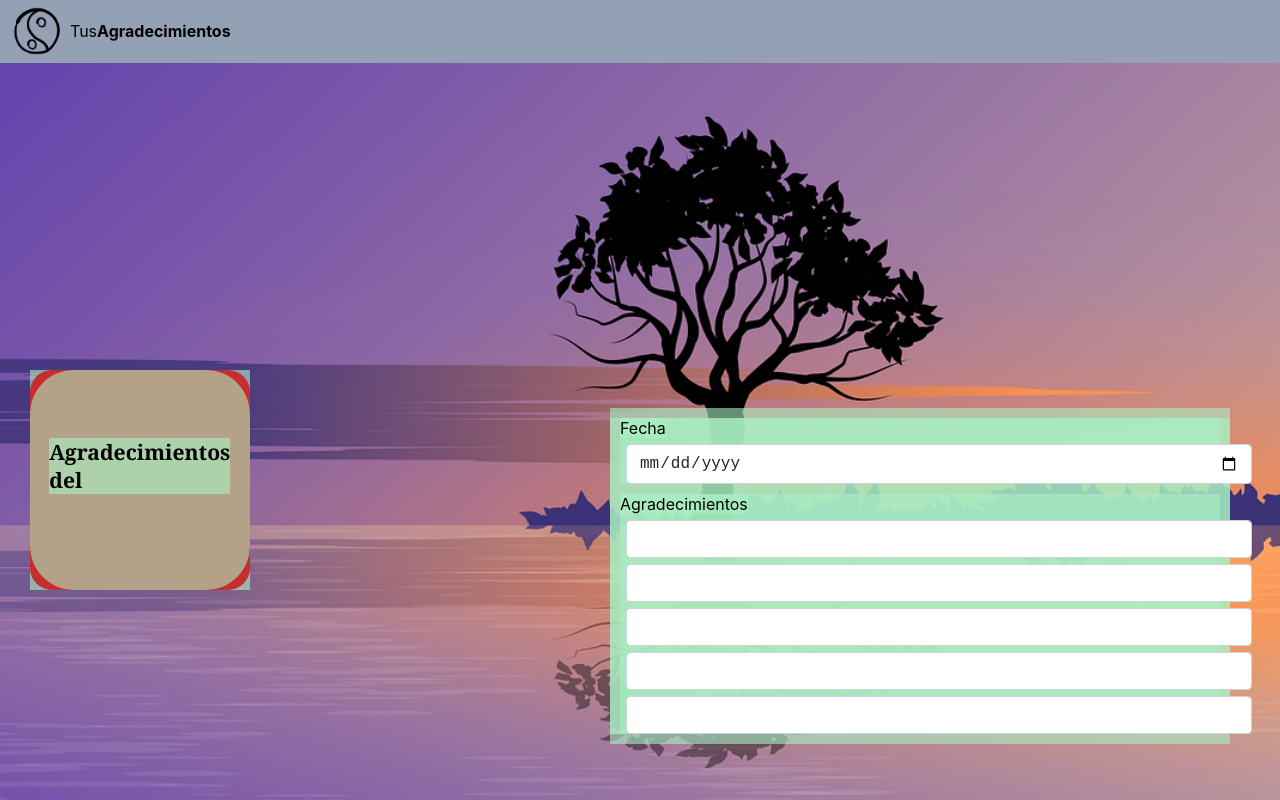
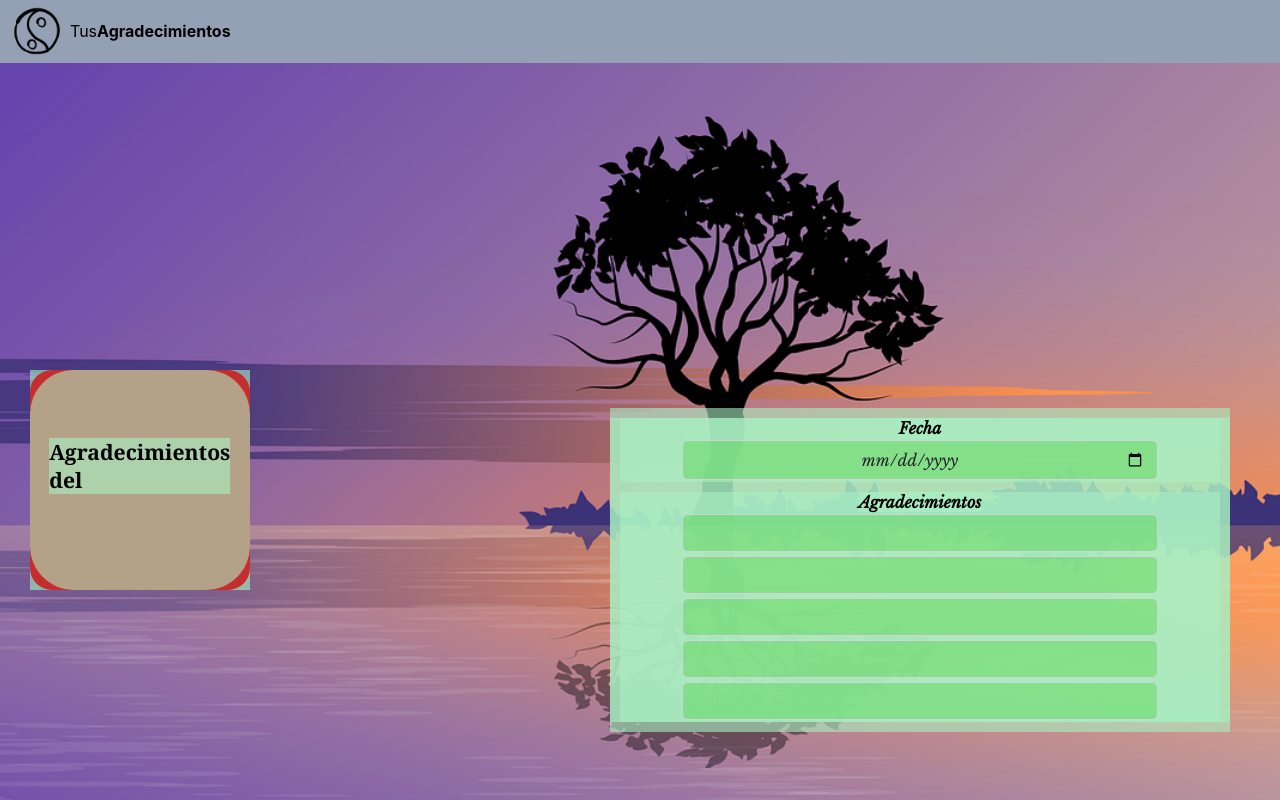
Before and after one commit to feltom1000/Gratitude-Front-React, a React (Create React App) app: page /form in a window 1280 px wide. Shown: the top 800 px of the page. Built offline with nearby package versions, Linux system fonts and the light colour scheme.

Commit message:
AgredcimientosForm casi terminada. Falta modificar css y agregar boton con onClick

```diff
--- a/src/components/Agradecimiento.js
+++ b/src/components/Agradecimiento.js
@@ -3,7 +3,7 @@ import React from "react";
 import "./styles/agradecimiento.css";
 
 function Agradecimiento(props) {
-  const listaAgradecimientos = props.lista
+  const listaAgradecimientos = props.lista;
 
   return (
     <div className="Marco">
@@ -12,12 +12,13 @@ function Agradecimiento(props) {
           Agradecimientos del <em>{props.fecha}</em>
         </h2>
         <ul>
-          {listaAgradecimientos && listaAgradecimientos.map((agradecimiento) => {
+          {Object.entries(listaAgradecimientos).map((agradecimiento) => {
             return (
               <li>
                 <em>{agradecimiento}</em>
+                <p></p>
               </li>
-            )
+            );
           })}
         </ul>
       </div>
--- a/src/components/AgradecimientosForm.js
+++ b/src/components/AgradecimientosForm.js
@@ -7,8 +7,10 @@ function AgradecimientosForm(props) {
     <form>
       <div className="form-group">
         <label>Fecha</label>
+        <br />
+
         <input
-          onChange={props.formDataInput}
+          onChange={props.formDateInput}
           className="inputForm"
           type="date"
           name="date"
@@ -17,40 +19,41 @@ function AgradecimientosForm(props) {
       </div>
       <div className="form-group">
         <label>Agradecimientos</label>
+        <br />
         <input
-          onChange={props.formDataInput}
+          onChange={props.formAgradecimientoInput}
           className="inputForm"
           type="text"
-          name="agradecimientos1"
-          value={props.formDataValue.agradecimientos1}
+          name="1º: "
+          value={props.formAgradecimientoValue.agradecimientos1}
         />
         <input
-          onChange={props.formDataInput}
+          onChange={props.formAgradecimientoInput}
           className="inputForm"
           type="text"
-          name="agradecimientos2"
-          value={props.formDataValue.agradecimientos2}
+          name="2º: "
+          value={props.formAgradecimientoValue.agradecimientos2}
         />
         <input
-          onChange={props.formDataInput}
+          onChange={props.formAgradecimientoInput}
           className="inputForm"
           type="text"
-          name="agradecimientos3"
-          value={props.formDataValue.agradecimientos3}
+          name="3º: "
+          value={props.formAgradecimientoValue.agradecimientos3}
         />
         <input
-          onChange={props.formDataInput}
+          onChange={props.formAgradecimientoInput}
           className="inputForm"
           type="text"
-          name="agradecimientos4"
-          value={props.formDataValue.agradecimientos4}
+          name="4º: "
+          value={props.formAgradecimientoValue.agradecimientos4}
         />
         <input
-          onChange={props.formDataInput}
+          onChange={props.formAgradecimientoInput}
           className="inputForm"
           type="text"
-          name="agradecimientos5"
-          value={props.formDataValue.agradecimientos5}
+          name="5º: "
+          value={props.formAgradecimientoValue.agradecimientos5}
         />
       </div>
 
--- a/src/components/styles/AgradecimientosForm.css
+++ b/src/components/styles/AgradecimientosForm.css
@@ -1,25 +1,32 @@
+@import url("https://fonts.googleapis.com/css2?family=Libre+Baskerville:ital@1&display=swap");
+@import url("https://fonts.googleapis.com/css2?family=Roboto&display=swap");
+
 .form-group {
   width: 600px;
   height: auto;
   margin: 10px;
+  text-align: center;
+}
+
+label {
+  font-family: "Libre Baskerville", serif;
+  font-weight: 700;
 }
 
 .inputForm {
-  display: block;
-  margin: 6px;
-  width: 100%;
+  font-family: "Libre Baskerville", serif;
+  text-align: center;
+  margin: 2px;
+  width: 450px;
   padding: 0.375rem 0.75rem;
   font-size: 1rem;
-  font-weight: 400;
+  font-weight: 545;
   line-height: 1.5;
   color: #212529;
-  background-color: #fff;
+  background-color: rgba(61, 206, 42, 0.35);
   background-clip: padding-box;
   border: 1px solid #ced4da;
-  -webkit-appearance: none;
-  -moz-appearance: none;
-  appearance: none;
-  border-radius: 0.25rem;
+  border-radius: 0.35rem;
   transition: border-color 0.15s ease-in-out, box-shadow 0.15s ease-in-out;
 }
 
--- a/src/pages/AgradecimientosNew.js
+++ b/src/pages/AgradecimientosNew.js
@@ -6,35 +6,40 @@ import Agradecimiento from "../components/Agradecimiento";
 import AgradecimientosForm from "../components/AgradecimientosForm";
 
 function AgradecimientosNew() {
+  const handleDateChange = (e) => {
+    setFormDate({
+      ...formDate,
+      [e.target.name]: [e.target.value],
+    });
+  };
+  const handleAgradecimientoChange = (e) => {
+    const nextForm = agradecimientosLista.agradecimientos;
+    nextForm[e.target.name] = e.target.value;
 
-  const handleChange = (e) => {
-    setFormData({
-      form: {
-        ...formData.form,
-        [e.target.name] : [e.target.value],
-      },
+    setAgradecimientosLista({
+      agradecimientos: nextForm,
     });
   };
 
-  const [formData, setFormData] = React.useState({
-    loading: false,
-    error: null,
-    form: {
-      date: "",
-      agradecimientos: [],
-    },
+  const [agradecimientosLista, setAgradecimientosLista] = React.useState({
+    agradecimientos: {},
+  });
+  const [formDate, setFormDate] = React.useState({
+    date: "",
   });
 
   return (
     <React.Fragment>
       <div className="hero"></div>
       <div className="agradecimiento-container">
-        <Agradecimiento />
+        <Agradecimiento fecha={formDate.date} lista={agradecimientosLista.agradecimientos} />
       </div>
       <div className="form-container">
         <AgradecimientosForm
-          formDataValue={formData.form}
-          formDataInput={handleChange}
+          formDataValue={formDate}
+          formDateInput={handleDateChange}
+          formAgradecimientoValue={agradecimientosLista}
+          formAgradecimientoInput={handleAgradecimientoChange}
         />
       </div>
     </React.Fragment>
```
